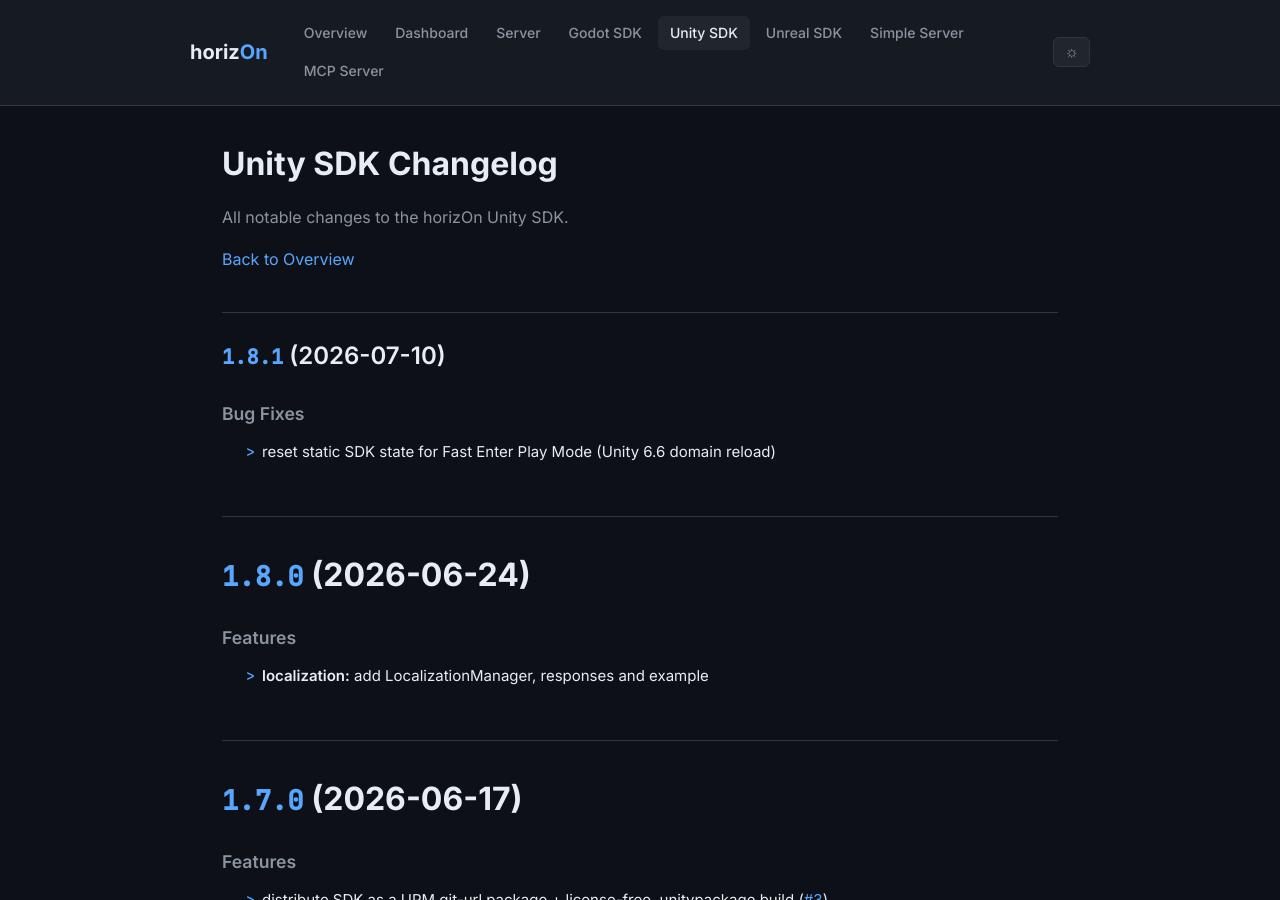
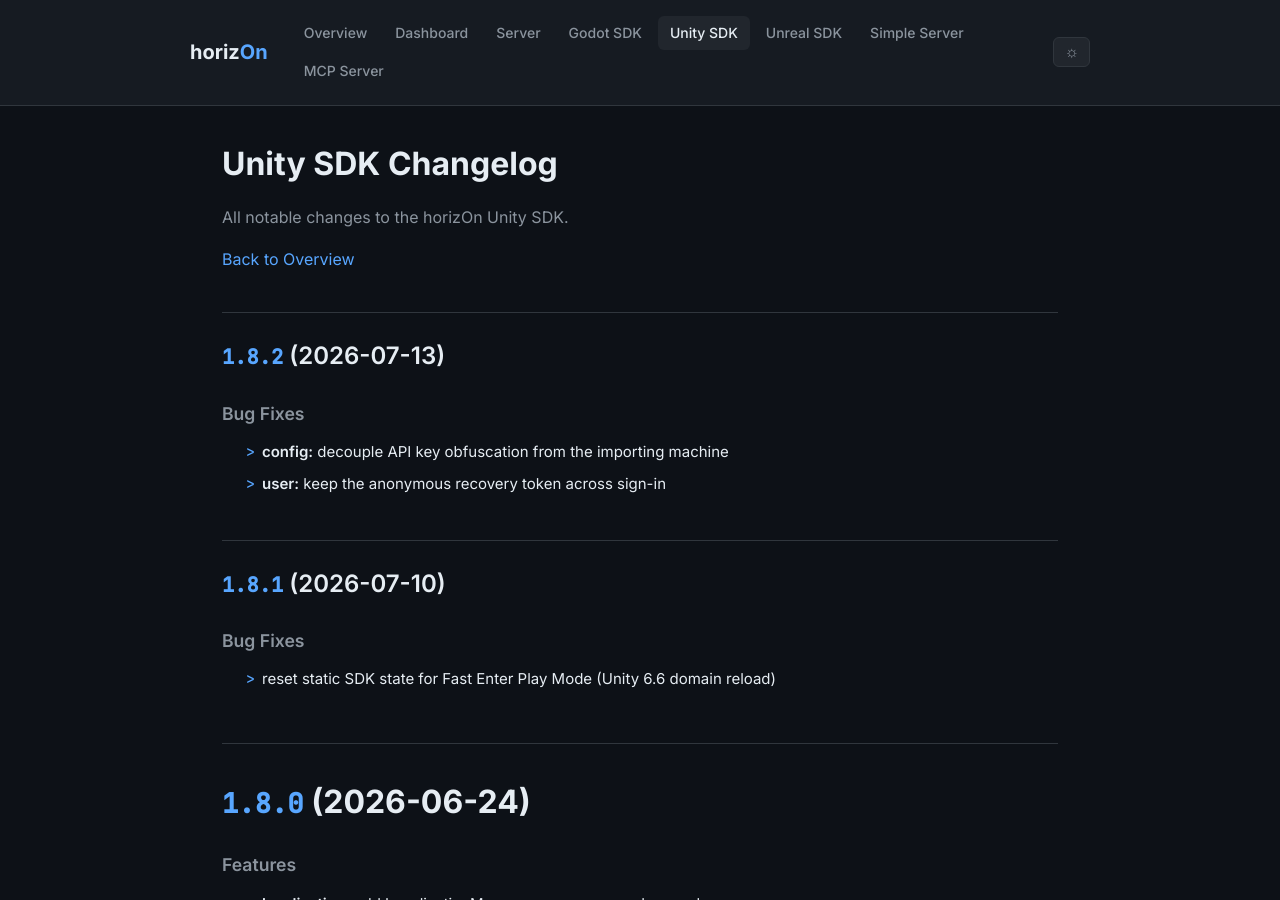
Before and after one commit to ProjectMakersDE/horizOn-Changelog, a Jekyll site: the page built from unity-sdk-changelog.md, in a window 1280 px wide and 900 px high. Built offline with Jekyll 4.4.1, drawn with Linux system fonts in a browser that asks for light colours.

Commit message:
chore: sync changelogs [skip ci]

```diff
--- a/unity-sdk-changelog.md
+++ b/unity-sdk-changelog.md
@@ -8,6 +8,14 @@ title: Unity SDK Changelog
 All notable changes to the horizOn Unity SDK.
 
 [Back to Overview](.)
+
+## [1.8.2](https://github.com/ProjectMakersDE/horizOn-SDK-Unity/compare/v1.8.1...v1.8.2) (2026-07-13)
+
+
+### Bug Fixes
+
+* **config:** decouple API key obfuscation from the importing machine ([6c4a149](https://github.com/ProjectMakersDE/horizOn-SDK-Unity/commit/6c4a1494f8efd548efce72dba4f293c5afd05f2c))
+* **user:** keep the anonymous recovery token across sign-in ([ffcefa6](https://github.com/ProjectMakersDE/horizOn-SDK-Unity/commit/ffcefa692c621f13a87e6cdd28c1b45b096bf16d))
 
 ## [1.8.1](https://github.com/ProjectMakersDE/horizOn-SDK-Unity/compare/v1.8.0...v1.8.1) (2026-07-10)
 
```
Also changed, not shown: index.md (+1 -1 lines).
